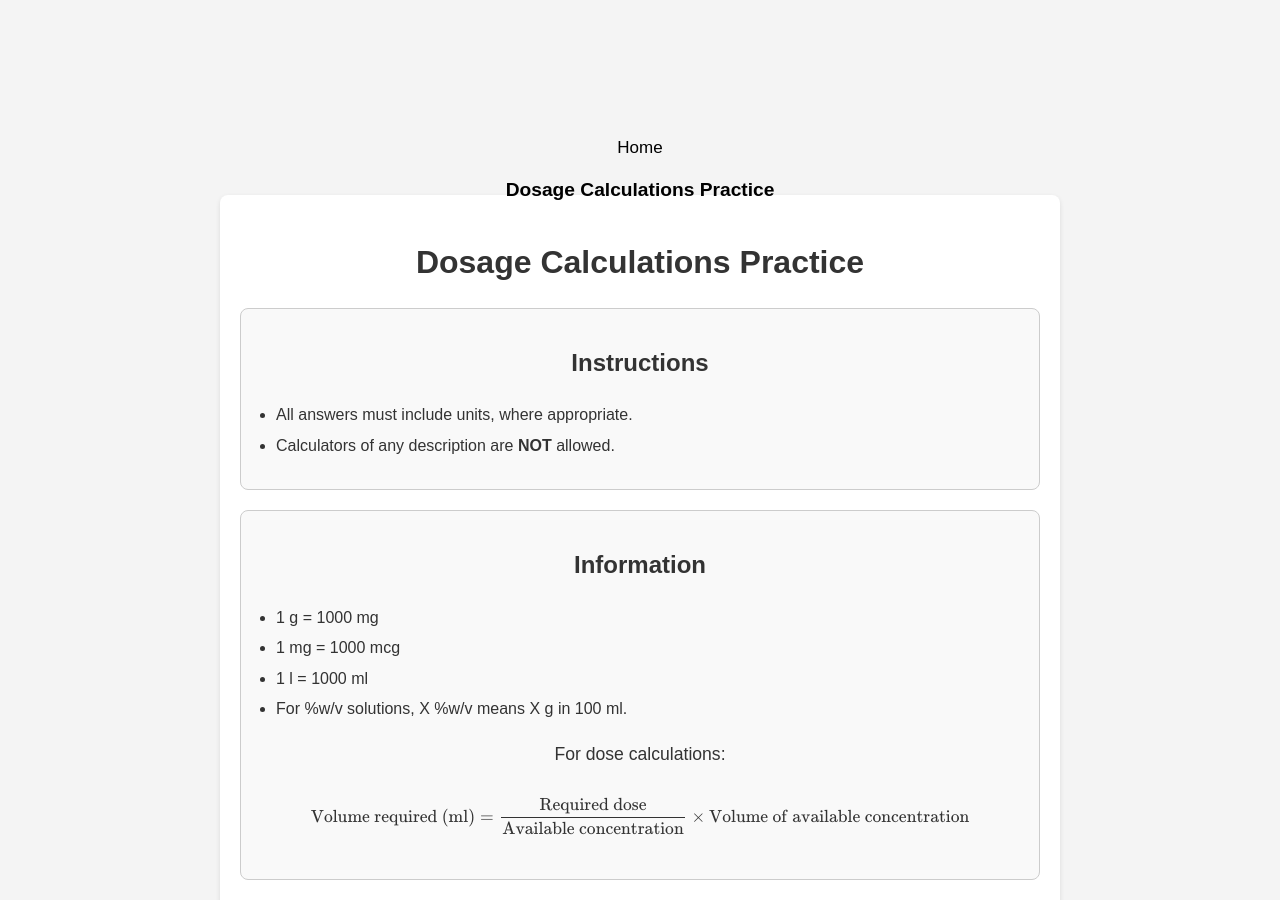
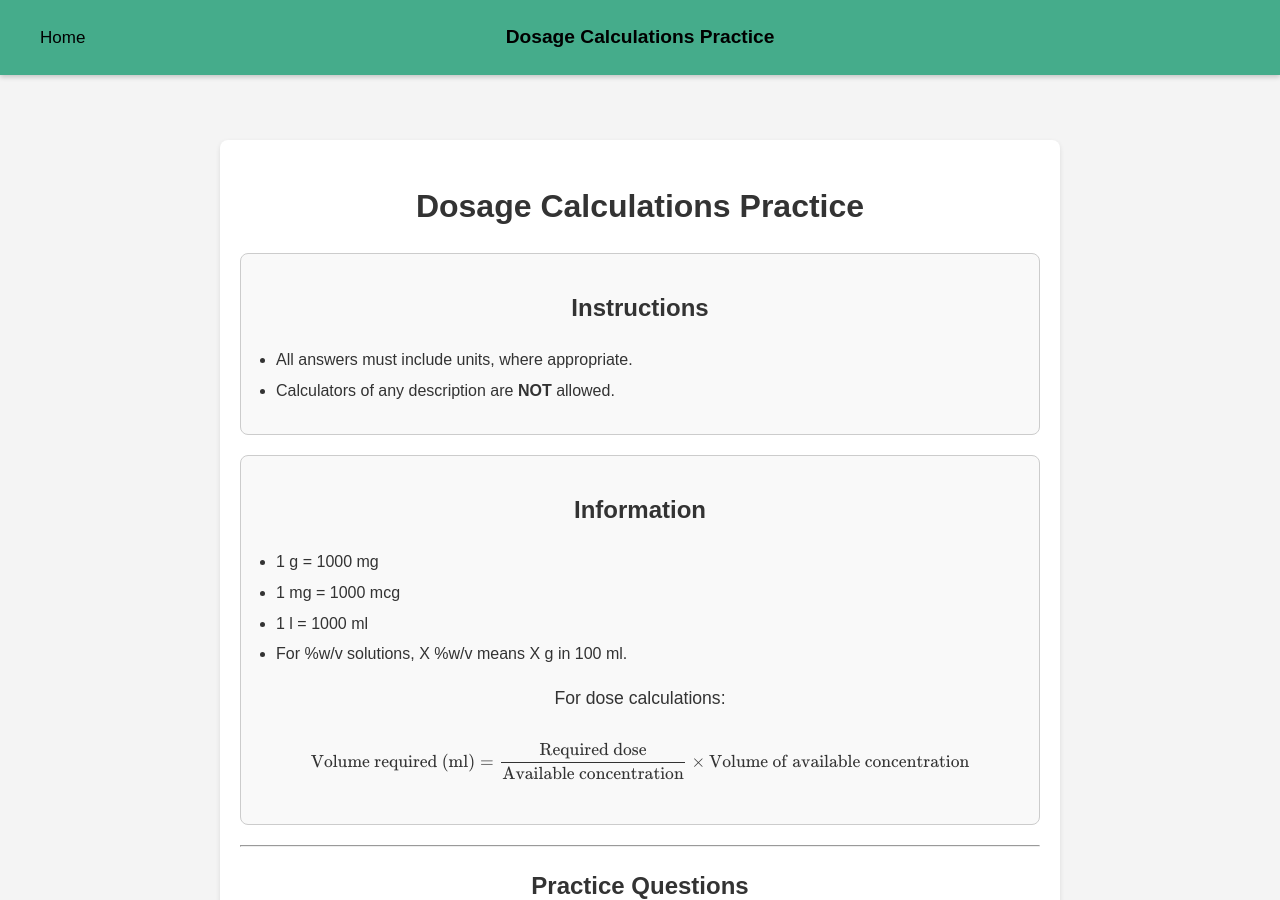
Before and after one commit to probe973/pha-4010y, a Jekyll site: the page built from dosage/qs.md, in a window 1280 px wide and 900 px high. Built offline with Jekyll 4.4.1, drawn with Linux system fonts in a browser that asks for light colours.

Commit message:
Update default.html

```diff
--- a/_layouts/default.html
+++ b/_layouts/default.html
@@ -27,11 +27,11 @@
     </script>
 </head>
 <body>
-    <div class="navbar">
+    <nav class="navbar">
         <a href="{{ site.baseurl }}/index.html" class="navbar-link">Home</a>
 
         <span class="navbar-title">{{ page.title }}</span>
-    </div>
+    </nav>
 
     <div class="content">
         {{ content }} </div>
```
